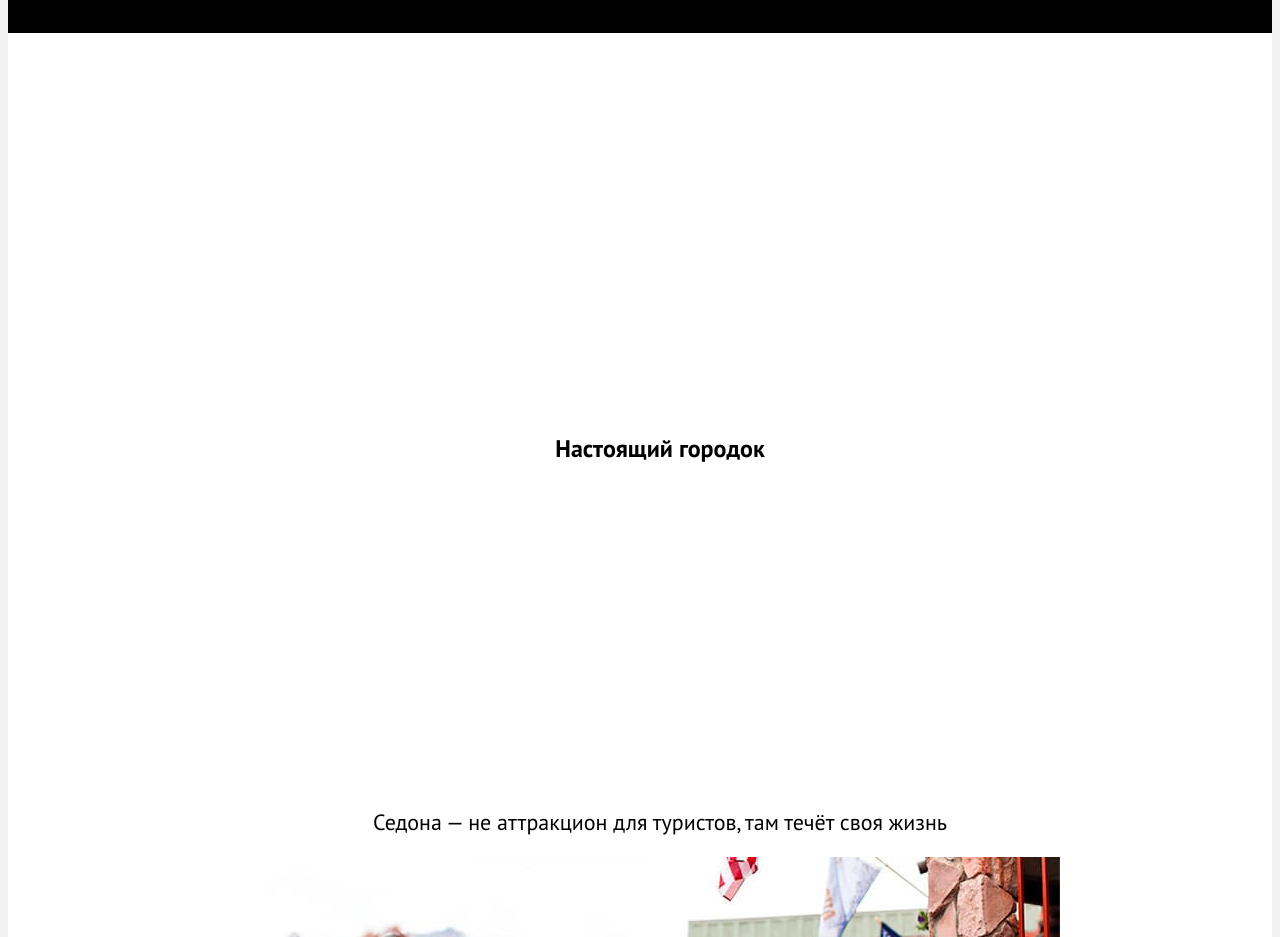
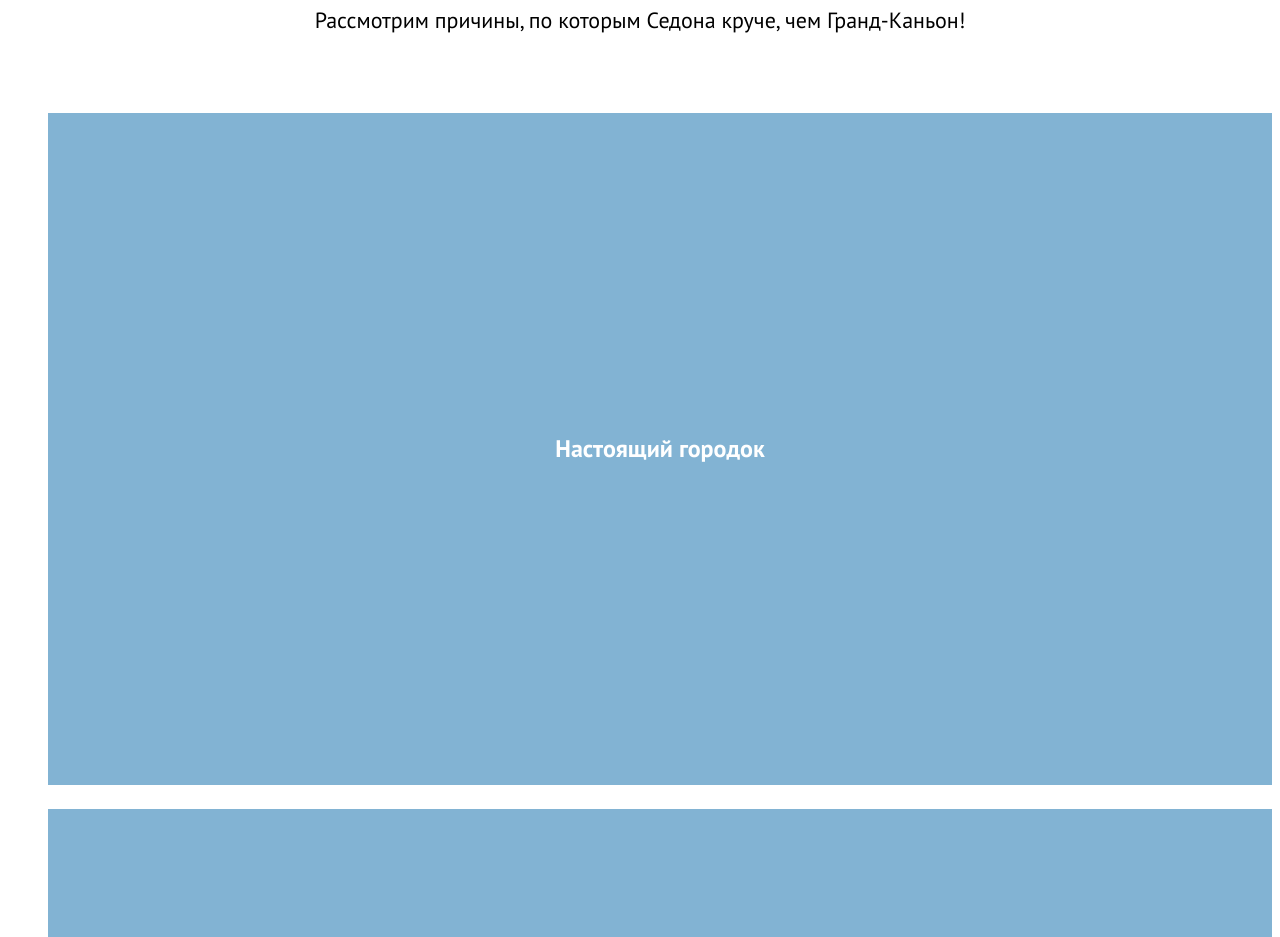
Before and after one commit to htmlacademy-htmlcss/1890517-sedona-35, a plain HTML site: page index.html in a window 1280 px wide. Shown: the part 795-1732 px from the top of the page. Drawn offline with Linux system fonts and the light colour scheme.

Commit message:
стилизация обеих страниц
доделала стилизацию

```diff
--- a/index.html
+++ b/index.html
@@ -62,7 +62,7 @@
         <ul class="advantages-list">
           <li class="advantages-item real-town">
             <h3 class="advantages-item-title real-town">Настоящий городок</h3>
-            <p class="advantages-item-paragraph real-town">Седона — не аттракцион для туристов, там течёт своя жизнь</p>
+            <p class="advantages-item-paragraph real-town-paragraph">Седона — не аттракцион для туристов, там течёт своя жизнь</p>
             <img class="advantages-item-image real-town" src="img/town.jpg" alt="Седона" width="800" height="384">
             <ul class="real-town-advantages-item list">
               <li class="real-town-advantages-item list-item small-area">
--- a/styles/styles.css
+++ b/styles/styles.css
@@ -20,7 +20,6 @@ body {
   font-size: 22px;
   line-height: 26px;
   color: #000000;
-  background-color: #F2F2F2;
 }
 
 button {
@@ -94,7 +93,6 @@ button {
   line-height: 26px;
   text-align: center;
   color: #000000;
-  background-color: #000000;
 }
 
 h2 {
@@ -118,6 +116,7 @@ h2 {
   font-style: normal;
   font-size: 18px;
   line-height: 21;
+  font-weight: 400;
   text-align: center;
   text-decoration: none;
   color: #ffffff;
@@ -130,13 +129,16 @@ h2 {
   font-weight: 700;
   font-size: 24px;
   line-height: 28;
+  color: #ffffff;
+  background-color: #82B3D3;
 }
 
 .real-town-paragraph,
 .diable-bridge-paragraph {
-  font-family: inherit;
-  font-style: normal;
   font-weight: 400;
+  line-height: 21;
+  color: #ffffff;
+  background-color: #82B3D3;
 }
 
 .small-area,
```
